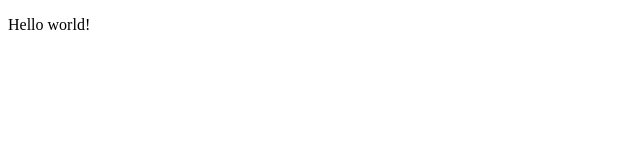
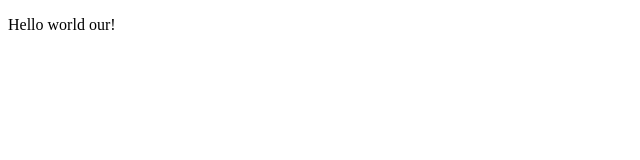
Before and after one commit to bedunkevichaa/JS, a plain HTML site: page index.html in a window 1280 px wide. Shown: the full height of the page, 0-640 px from the left. Drawn offline with Linux system fonts and the light colour scheme.

Commit message:
second commit

```diff
--- a/index.html
+++ b/index.html
@@ -8,7 +8,7 @@
 </head>
 <body>
 
-    <p>Hello world!</p>
+    <p>Hello world our!</p>
 
     <!-- <script>
         alert(1);
```
